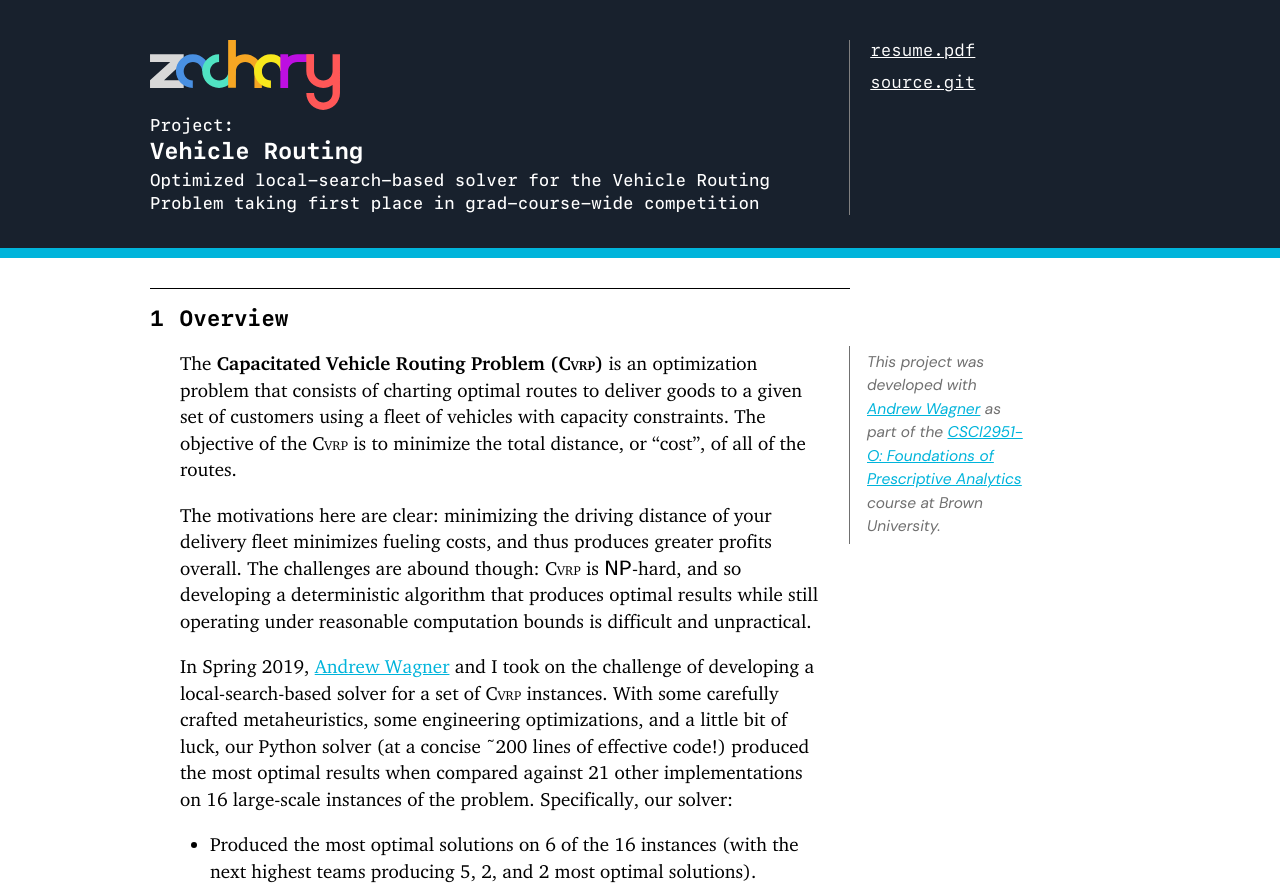
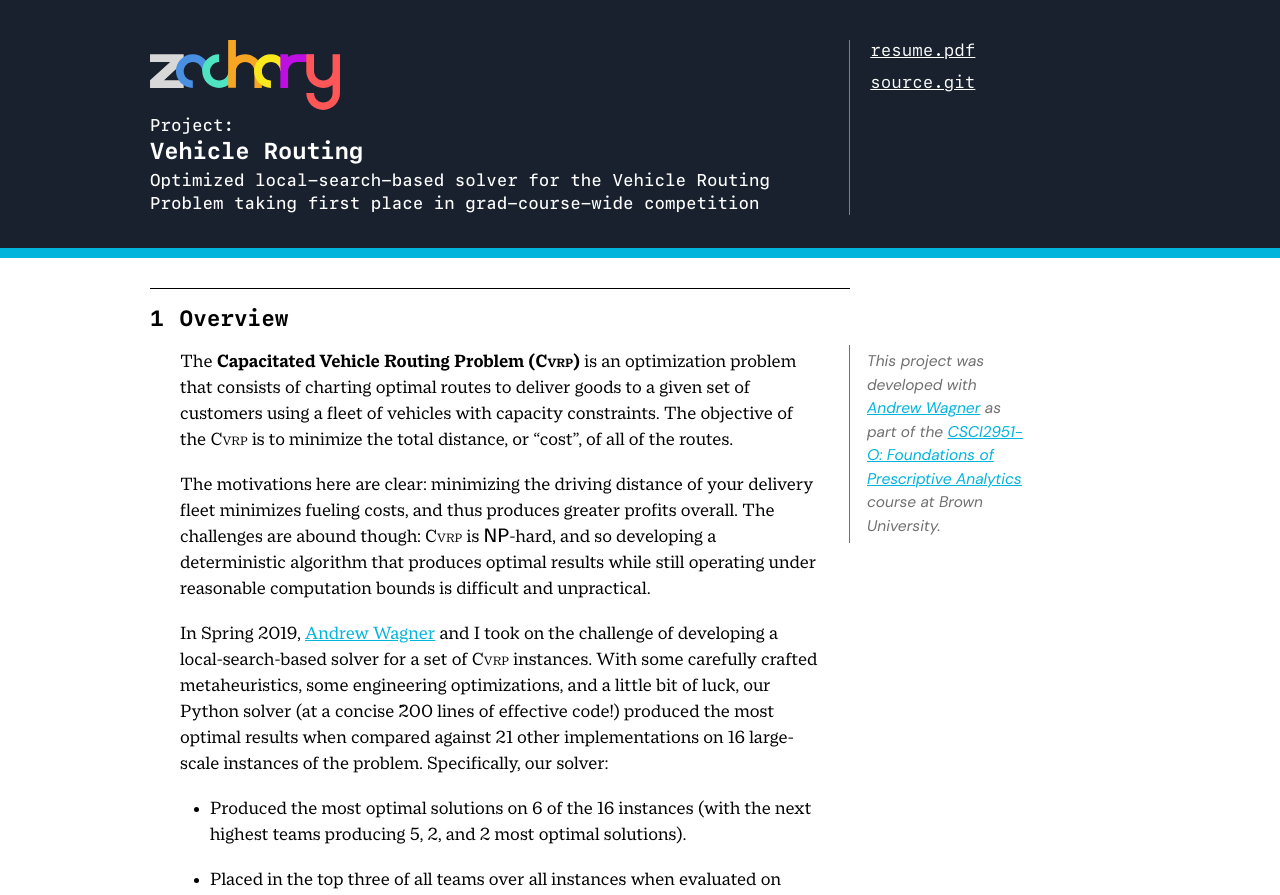
Before and after one commit to ZacharyEspiritu/zacharyespiritu.github.io, a Jekyll site: the page built from _projects/2019-05-02-vehicle-routing.markdown, in a window 1280 px wide. Shown: the top 895 px of the page. Built offline with Jekyll 4.4.1, drawn with Linux system fonts in a browser that asks for light colours; nearby versions of some CDN libraries; formulas are drawn with MathJax 3.

Commit message:
Change fonts to Macklin Text

```diff
--- a/_projects/2016-06-12-math-battle.markdown
+++ b/_projects/2016-06-12-math-battle.markdown
@@ -75,8 +75,6 @@ To give the game more polish, the last month or so of development was spent work
 
 For marketing purposes, I designed and printed Math Battle "trading cards." They feature download information on the backside, and a randomized tile and background color combination on the front.
 
-I usually always have some on hand, so if you ever meet me in person, feel free to ask me for one.
-
 <figure class="lazyload">
     <img class="responsive-image lazyload" data-src="/images/projects/math-battle/trading-cards.jpg">
 </figure>
--- a/_sass/fonts.scss
+++ b/_sass/fonts.scss
@@ -62,3 +62,13 @@
 @font-face { font-family: "SF Mono"; font-weight: 700; font-style: italic; src: url(../fonts/sf_mono/SFMono-BoldItalic.otf); }
 @font-face { font-family: "SF Mono"; font-weight: 800; font-style: normal; src: url(../fonts/sf_mono/SFMono-Heavy.otf); }
 @font-face { font-family: "SF Mono"; font-weight: 800; font-style: italic; src: url(../fonts/sf_mono/SFMono-HeavyItalic.otf); }
+
+/* Macklin Text */
+
+@font-face { font-family: "Macklin Text"; font-weight: 200; font-style: normal; src: url(../fonts/macklin_text/MacklinText-Light.otf); }
+@font-face { font-family: "Macklin Text"; font-weight: 200; font-style: italic; src: url(../fonts/macklin_text/MacklinText-LightItalic.otf); }
+@font-face { font-family: "Macklin Text"; font-weight: 400; font-style: normal; src: url(../fonts/macklin_text/MacklinText-Regular.otf); }
+@font-face { font-family: "Macklin Text"; font-weight: 500; font-style: normal; src: url(../fonts/macklin_text/MacklinText-Medium.otf); }
+@font-face { font-family: "Macklin Text"; font-weight: 500; font-style: italic; src: url(../fonts/macklin_text/MacklinText-MediumItalic.otf); }
+@font-face { font-family: "Macklin Text"; font-weight: 700; font-style: normal; src: url(../fonts/macklin_text/MacklinText-Bold.otf); }
+@font-face { font-family: "Macklin Text"; font-weight: 700; font-style: italic; src: url(../fonts/macklin_text/MacklinText-BoldItalic.otf); }
--- a/_sass/styles.scss
+++ b/_sass/styles.scss
@@ -270,8 +270,8 @@ figure {
 .cv-section-intro {
   font-family: $serif-fonts;
   max-width: 800px;
-  font-size: 19px;
-  line-height: 26px;
+  font-size: 18px;
+  line-height: 25px;
   margin: 34px 0;
 
   @media (max-width: 1080px) {
@@ -333,7 +333,7 @@ figure {
 
   .cv-item-description {
     font-family: $serif-fonts;
-    font-size: 18px;
+    font-size: 17.5px;
 
     p {
       margin-top: 12px;
@@ -352,6 +352,7 @@ figure {
 
     li {
       margin-bottom: 3.5px;
+      line-height: 23px;
     }
   }
 
@@ -696,7 +697,7 @@ a.block-link {
 .post-content {
   font-size: 19px;
   font-family: $serif-fonts;
-  line-height: 26.5px;
+  line-height: 26px;
   counter-reset: section;
   padding: 20px 0;
 
--- a/css/main.scss
+++ b/css/main.scss
@@ -4,14 +4,14 @@
 @charset "utf-8";
 
 // Variables
-$monospace-fonts: "SF Mono", "Lucida Console", Monaco, monospace;
-$sans-serif-fonts: "DM Sans", "Lato", Verdana, "Helvetica Neue", Helvetica, sans-serif;
-$serif-fonts: "Minion Pro", "Charter", "Garamond", "Palatino", "Times New Roman", "Times", serif;
+$monospace-fonts: "SF Mono", "Lucida Console", "Monaco", monospace;
+$sans-serif-fonts: "DM Sans", "Lato", "Verdana", "Helvetica Neue", "Helvetica", sans-serif;
+$serif-fonts: "Macklin Text", "Minion Pro", "Charter", "Garamond", "Palatino", "Times New Roman", "Times", serif;
 
-$base-font-family: "SF Mono", "Lucida Console", Monaco, monospace;
+$base-font-family: "SF Mono", "Lucida Console", "Monaco", monospace;
 $base-font-color:  #000000;
 $base-font-size:   17px;
-$base-font-weight: 200;
+$base-font-weight: 400;
 
 $small-font-size: 25px;
 
```
Also changed, not shown: fonts/macklin_text/MacklinText-Bold.otf (added), fonts/macklin_text/MacklinText-BoldItalic.otf (added), fonts/macklin_text/MacklinText-Italic.otf (added), fonts/macklin_text/MacklinText-Light.otf (added), fonts/macklin_text/MacklinText-LightItalic.otf (added), fonts/macklin_text/MacklinText-Medium.otf (added), fonts/macklin_text/MacklinText-MediumItalic.otf (added), fonts/macklin_text/MacklinText-Regular.otf (added).
